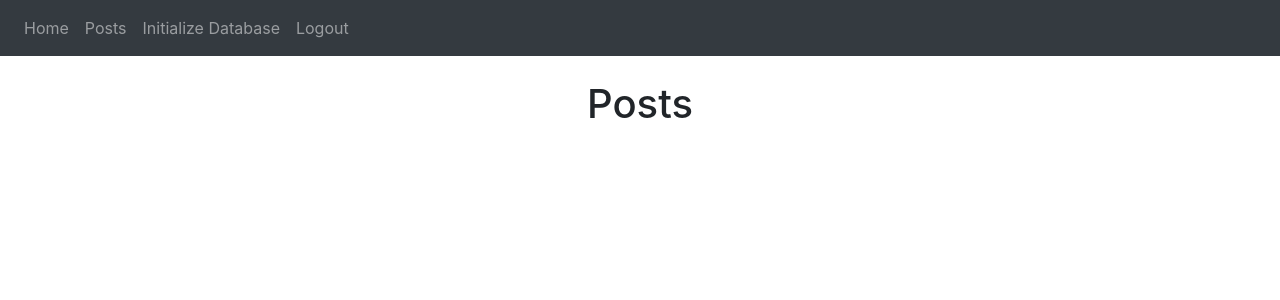
After one commit to ImponedSoftware/COMP440Project1, a Flask app: page /posts in a window 1280 px wide. The commit adds this page. Shown: the top 300 px of the page. Run offline with Flask 2, Linux system fonts and the light colour scheme; the visitor is signed in with stand-in values (Sample User, id 1); some libraries are stand-ins or nearby versions.

Commit message:
Added comments and Extra_Notes.md for easier understanding
Started posts page, a little

```diff
--- a/website/create_db.py
+++ b/website/create_db.py
@@ -12,7 +12,7 @@ mydb = mysql.connector.connect(
 my_cursor = mydb.cursor()
 
 # Already created now
-my_cursor.execute("CREATE DATABASE 440_database")
+#my_cursor.execute("CREATE DATABASE 440_database")
 #my_cursor.execute("DROP DATABASE 440_database")
 
 my_cursor.execute("SHOW DATABASES")
--- a/website/models.py
+++ b/website/models.py
@@ -1,7 +1,7 @@
 from . import db
 from flask_login import UserMixin
 
-
+# Users' account information table columns
 class Users(db.Model, UserMixin):
     username = db.Column(db.String(150), unique=True)
     password = db.Column(db.String(150))
--- a/website/templates/base.html
+++ b/website/templates/base.html
@@ -31,6 +31,7 @@
         <div class="navbar-nav">
           {% if users.is_authenticated %}
           <a class="nav-item nav-link" href="/home">Home</a>
+          <a class="nav-item nav-link" href="/posts">Posts</a>
           <a class="nav-item nav-link" href="/initializeDB">Initialize Database</a>
           <a class="nav-item nav-link" href="/logout">Logout</a>
           {% else %}
--- a/website/templates/home.html
+++ b/website/templates/home.html
@@ -1,5 +1,6 @@
 {% extends "base.html" %} {% block title%}Home{% endblock %}
 
 {%block content %}
-<h1>Welcome {{users.username}}!</h1>
+    <br />
+    <h1>Welcome {{users.username}}!</h1>
 {% endblock %}
--- /dev/null
+++ b/website/templates/posts.html
@@ -0,0 +1,6 @@
+{% extends "base.html" %} {% block title%}Posts{% endblock %}
+
+{%block content %}
+    <br />
+    <h1 style="text-align: center;">Posts</h1>
+{% endblock %}
--- a/website/views.py
+++ b/website/views.py
@@ -26,7 +26,7 @@ def home():
 # Initialize DB Function
 # CANNOT click the button twice without the deleting the rows created first on the workbench
 # Since it'll reread from projectDB.sql and get dupes usernames
-# And it'll cause an error when you click it continuously
+# So, it'll cause an error when you click it continuously
 @views.route("/initializeDB", methods=['GET','POST'])
 @login_required
 def initializeDB():
@@ -38,6 +38,8 @@ def initializeDB():
         fd = open('projectDB.sql', 'r')
         sqlFile = fd.read()
         fd.close()
+
+        # Add information read to the table
         sqlCommands = sqlFile.split(';')
         for command in sqlCommands:
                 if command.strip() != '':
@@ -45,3 +47,9 @@ def initializeDB():
                     cursor.execute(command)
                     mydb.commit()
     return render_template('initializeDB.html', users=current_user)
+
+# Must be logged in successfully to access the posts page
+@views.route('/posts')
+@login_required
+def posts():
+    return render_template("posts.html", users=current_user)
```
Also changed, not shown: ZZZ-Extra_Notes.md (+4 -0 lines), website/__init__.py (+5 -2 lines), website/auth.py (+8 -4 lines).
